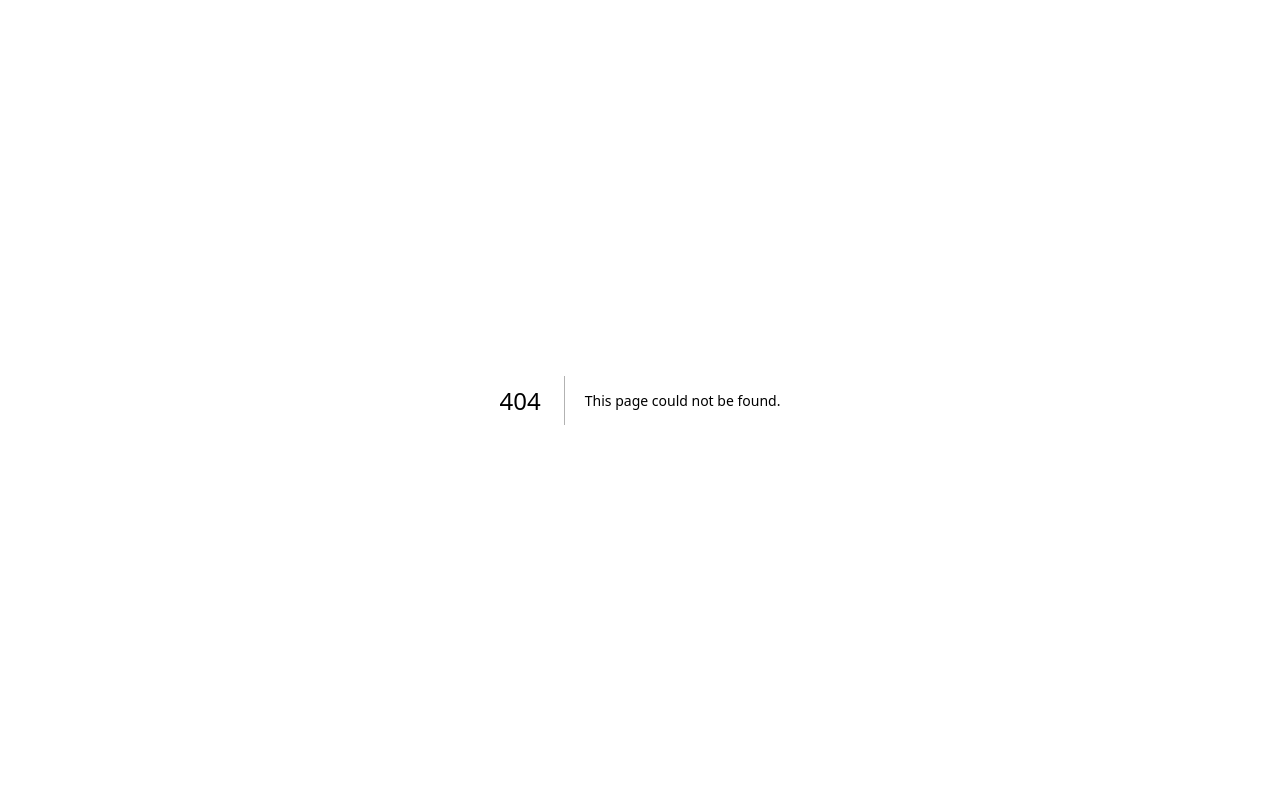
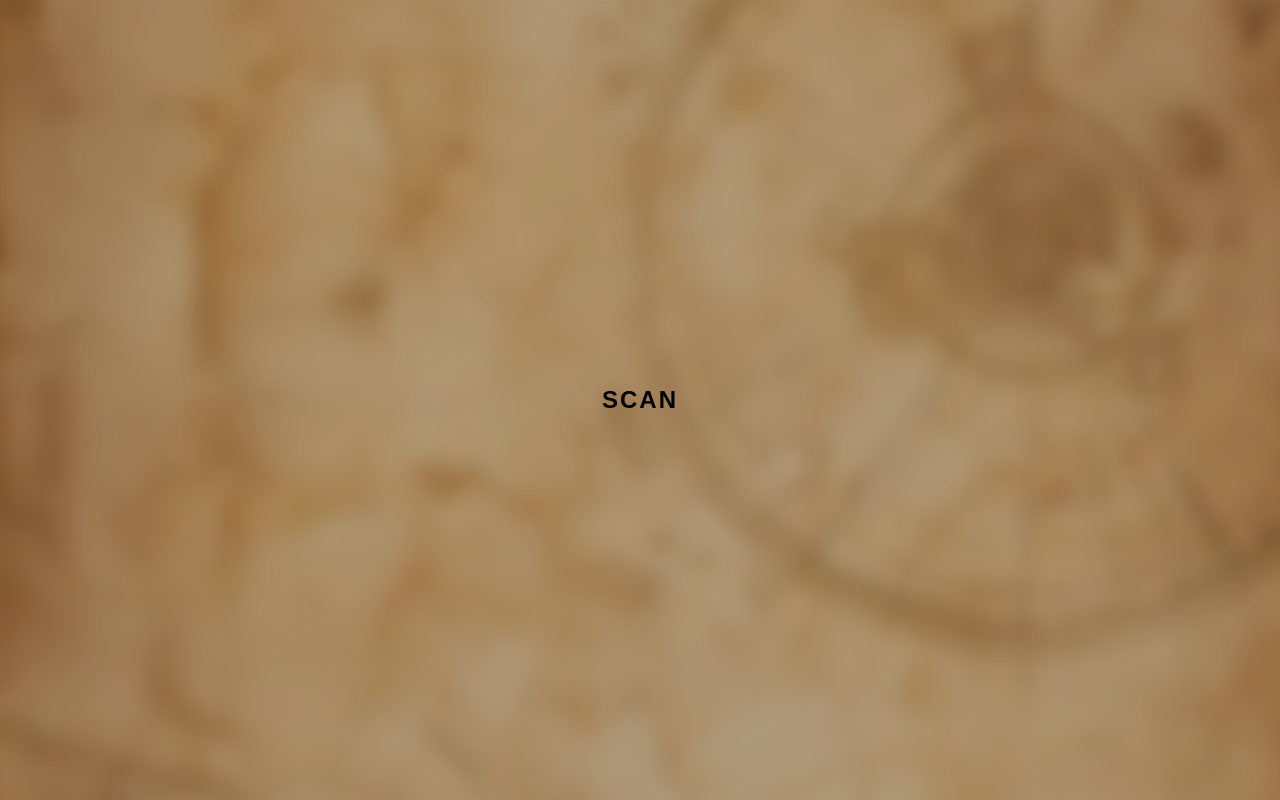
Before and after one commit to Xplorica-FIEM/toth-25-frontend, a Next.js app: page /dashboard2 in a window 1280 px wide. Before the commit this address had no page. Built offline with nearby package versions, Linux system fonts and the light colour scheme.

Commit message:
scan ui change

```diff
--- a/src/components/RiddleTemplate.jsx
+++ b/src/components/RiddleTemplate.jsx
@@ -116,6 +116,10 @@ const EnterButton = styled.button`
   ` : ''}
 `;
 
+const span=styled.span`
+  color: red;
+`;
+
 const RiddleTemplate = ({ riddleContent, backgroundImage, isAuthenticated }) => {
   const [isRevealed, setIsRevealed] = useState(false);
   const [isMounted, setIsMounted] = useState(false);
@@ -144,6 +148,7 @@ const RiddleTemplate = ({ riddleContent, backgroundImage, isAuthenticated }) =>
             <PageContainer $background={backgroundImage}>
                 <div style={{ padding: '35px' }}>
                     {riddleContent}
+                     <EnterButton >Scan Again</EnterButton>
                 </div>
             </PageContainer>
         </BlurWrapper>
--- /dev/null
+++ b/src/pages/dashboard.jsx
@@ -0,0 +1,104 @@
+import { useState, useEffect } from 'react';
+import styled, { css } from 'styled-components';
+
+const PageContainer = styled.div`
+  width: 100%;
+  height: 100%;
+  position: relative;
+  display: flex;
+  justify-content: center;
+  align-items: center;
+  min-height: 100vh;
+  background-image: url('/toth3.png');
+  background-size: cover;
+  background-position: center;
+  color: #333;
+  font-family: Fantasy, fantasy;
+  font-size: 32px;
+  text-align: center;
+  border-radius: 3px;
+`;
+
+const BlurWrapper = styled.div`
+  width: 100%;
+  height: 100vh;
+  overflow: hidden;
+  filter: blur(10px);
+  transform: scale(1.05);
+  pointer-events: none;
+  user-select: none;
+`;
+
+const Wrapper = styled.section`
+  position: relative;
+  width: 100vw;
+  height: 100vh;
+  overflow: hidden;
+`;
+
+const Overlay = styled.div`
+  position: absolute;
+  top: 0;
+  left: 0;
+  width: 100%;
+  height: 100%;
+  z-index: 10;
+  background-color: rgba(0, 0, 0, 0.3);
+  display: flex;
+  align-items: center;
+  justify-content: center;
+  cursor: pointer;
+
+`;
+
+const ScanButton = styled.span`
+  font-size: 1.5rem;
+  font-weight: bold;
+  letter-spacing: 2px;
+  text-transform: uppercase;
+
+  color: black;
+  padding: 1rem 2rem;
+  transition: all 0.3s ease;
+  user-select: none;
+
+  &:hover {
+    border: 1px solid gold;
+    border-radius: 15px;
+    color: gold;
+  }
+`;
+
+const Dashboard = () => {
+  const [isMounted, setIsMounted] = useState(false);
+
+  useEffect(() => {
+    setIsMounted(true);
+  }, []);
+
+  const handleScan = () => {
+    // Add your scan logic here
+    console.log('Scan button clicked!');
+  };
+
+  if (!isMounted) {
+    return null;
+  }
+
+  return (
+    <Wrapper>
+        <BlurWrapper>
+            <PageContainer>
+            </PageContainer>
+        </BlurWrapper>
+
+        <Overlay
+          onClick={handleScan}
+        >
+          <ScanButton>Scan</ScanButton>
+        </Overlay>
+    </Wrapper>
+  );
+};
+
+export default Dashboard;
--- /dev/null
+++ b/src/pages/dashboard2.jsx
@@ -0,0 +1,118 @@
+import { useState, useEffect } from 'react';
+import styled from 'styled-components';
+
+const PageContainer = styled.div`
+  width: 100%;
+  height: 100%;
+  position: relative;
+  display: flex;
+  justify-content: center;
+  align-items: center;
+  min-height: 100vh;
+  background-image: url('/toth3.png');
+  background-size: cover;
+  background-position: center;
+  color: #333;
+  font-family: Fantasy, fantasy;
+  font-size: 32px;
+  text-align: center;
+  border-radius: 3px;
+`;
+
+const BlurWrapper = styled.div`
+  width: 100%;
+  height: 100vh;
+  overflow: hidden;
+  filter: blur(10px);
+  transform: scale(1.05);
+  pointer-events: none;
+  user-select: none;
+`;
+
+const Wrapper = styled.section`
+  position: relative;
+  width: 100vw;
+  height: 100vh;
+  overflow: hidden;
+`;
+
+const Overlay = styled.div`
+  position: absolute;
+  top: 0;
+  left: 0;
+  width: 100%;
+  height: 100%;
+  z-index: 10;
+  background-color: rgba(0, 0, 0, 0.3);
+  display: flex;
+  flex-direction: column;
+  gap: 1.5rem;
+  align-items: center;
+  justify-content: center;
+`;
+
+const Button = styled.span`
+  font-size: 1.5rem;
+  font-weight: bold;
+  letter-spacing: 2px;
+  text-transform: uppercase;
+
+  color: black;
+  padding: 1rem 2rem;
+  transition: all 0.3s ease;
+  user-select: none;
+  cursor: pointer;
+
+  &:hover {
+    border: 1px solid gold;
+    border-radius: 15px;
+    color: gold;
+  }
+`;
+
+const Dashboard2 = () => {
+  const [isMounted, setIsMounted] = useState(false);
+  const [isMod, setIsMod] = useState(false); // Set to true for mod view
+
+  useEffect(() => {
+    setIsMounted(true);
+  }, []);
+
+  const handleScan = () => {
+    console.log('Scan button clicked!');
+  };
+
+  const handleModAction1 = () => {
+    console.log('Mod action 1 clicked!');
+  };
+
+  const handleModAction2 = () => {
+    console.log('Mod action 2 clicked!');
+  };
+
+  if (!isMounted) {
+    return null;
+  }
+
+  return (
+    <Wrapper>
+        <BlurWrapper>
+            <PageContainer>
+            </PageContainer>
+        </BlurWrapper>
+
+        <Overlay>
+          <Button onClick={handleScan}>Scan</Button>
+
+          {isMod && (
+            <>
+              <Button onClick={handleModAction1}>Mod Action 1</Button>
+              <Button onClick={handleModAction2}>Mod Action 2</Button>
+            </>
+          )}
+        </Overlay>
+    </Wrapper>
+  );
+};
+
+export default Dashboard2;
```
